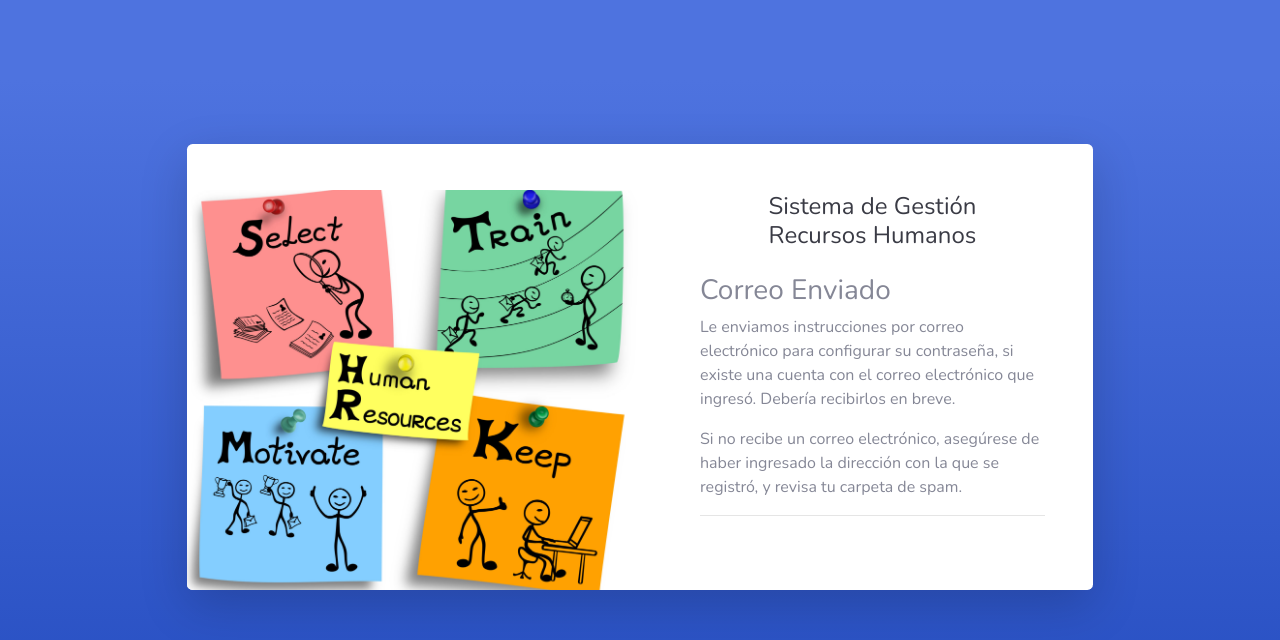
After one commit to catdev-m/TOO, a Django app: page /seguridad/reset_password_sent/ in a window 1280 px wide. The commit adds this page. Shown: the top 640 px of the page. Run offline with Django 3.2, Linux system fonts and the light colour scheme; some libraries are stand-ins or nearby versions.

Commit message:
Envía el correo solo aquellos que esten en la bd, seguido de un mensaje de confirmación de envío de correo

```diff
--- a/SistemaSeguridad/SistemaSeguridad/settings.py
+++ b/SistemaSeguridad/SistemaSeguridad/settings.py
@@ -31,13 +31,15 @@ ALLOWED_HOSTS = ['*']
 # Application definition
 
 INSTALLED_APPS = [
+    'seguridad', #App creada para el sistema de seguridad
+
     'django.contrib.admin',
     'django.contrib.auth',
     'django.contrib.contenttypes',
     'django.contrib.sessions',
     'django.contrib.messages',
     'django.contrib.staticfiles',
-    'seguridad', #App creada para el sistema de seguridad
+
 ]
 
 MIDDLEWARE = [
--- a/SistemaSeguridad/seguridad/templates/registration/login.html
+++ b/SistemaSeguridad/seguridad/templates/registration/login.html
@@ -36,6 +36,6 @@
 </form>
 
 {# Assumes you setup the password_reset view in your URLconf #}
-<p><a href="{% url 'forgot' %}">Lost password?</a></p>
+<p><a href="{% url 'reset_password' %}">Lost password?</a></p>
 
 {% endblock %}
--- /dev/null
+++ b/SistemaSeguridad/seguridad/templates/registration/password_reset_done.html
@@ -0,0 +1,16 @@
+{% extends 'seguridad/login.html' %}
+{% load static %}
+{% block content %}
+
+<h3>Correo Enviado </h3>
+
+
+<p>Le enviamos instrucciones por correo electrónico para configurar su contraseña,
+si existe una cuenta con el correo electrónico que ingresó.
+Debería recibirlos en breve.</p>
+
+<p>
+Si no recibe un correo electrónico, asegúrese de haber ingresado la dirección con la que se registró,
+y revisa tu carpeta de spam.
+</p>
+{% endblock %}
--- a/SistemaSeguridad/seguridad/templates/seguridad/forgot-password.html
+++ b/SistemaSeguridad/seguridad/templates/seguridad/forgot-password.html
@@ -46,10 +46,7 @@
                                     </div>
                                     <form class="user" name="recuperarform" method="POST">
                                         {% csrf_token %}
-                                            <input type="email" class="form-control form-control-user"
-                                                id="exampleInputEmail" aria-describedby="emailHelp"
-                                                placeholder="Enter Email Address..." name="correo">
-
+                                          {{form.as_p}}
                                         <input type="submit" class="btn btn-primary btn-user btn-block"/>
                                     </form>
                                     <hr>
--- a/SistemaSeguridad/seguridad/urls.py
+++ b/SistemaSeguridad/seguridad/urls.py
@@ -1,7 +1,7 @@
 from django.urls import path
-#from django.contrib.auth.models import User
+from django.contrib.auth import views as auth_views
 from .views import index, forgot, primer, registrar, login
-
+app_name='seguridad'
 
 urlpatterns = [
    path('',login, name='login')
@@ -14,4 +14,14 @@ seguridad_patterns =[
 	path('index.html/',index,name='index'),
 	path('primerIngreso.html/',primer,name='primer'),
 	path('register.html/',registrar,name='registrar'),
+	#Desde acá comienzo para agregar
+	path('reset_password/',
+	auth_views.PasswordResetView.as_view(template_name="seguridad/forgot-password.html"),
+	name="reset_password"),
+
+	path('reset_password_sent/',
+	auth_views.PasswordResetDoneView.as_view(template_name="registration/password_reset_done.html"),
+	name="password_reset_done"),
+
+#Hasta acá
 ]
```
